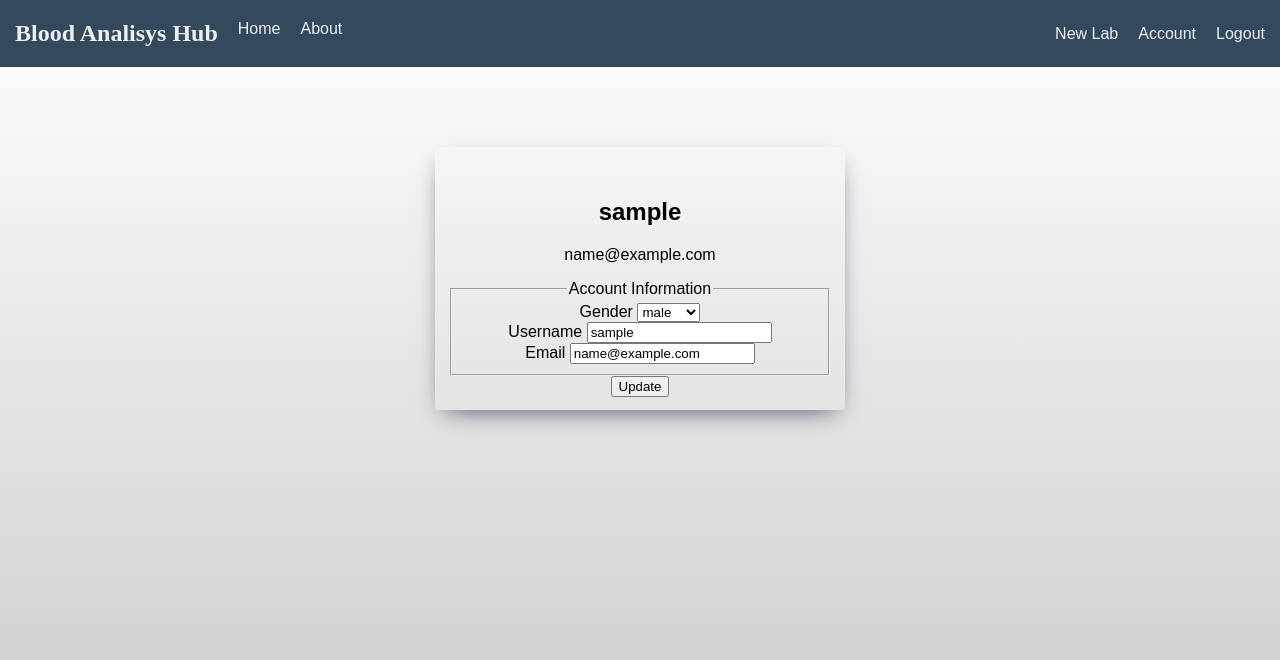
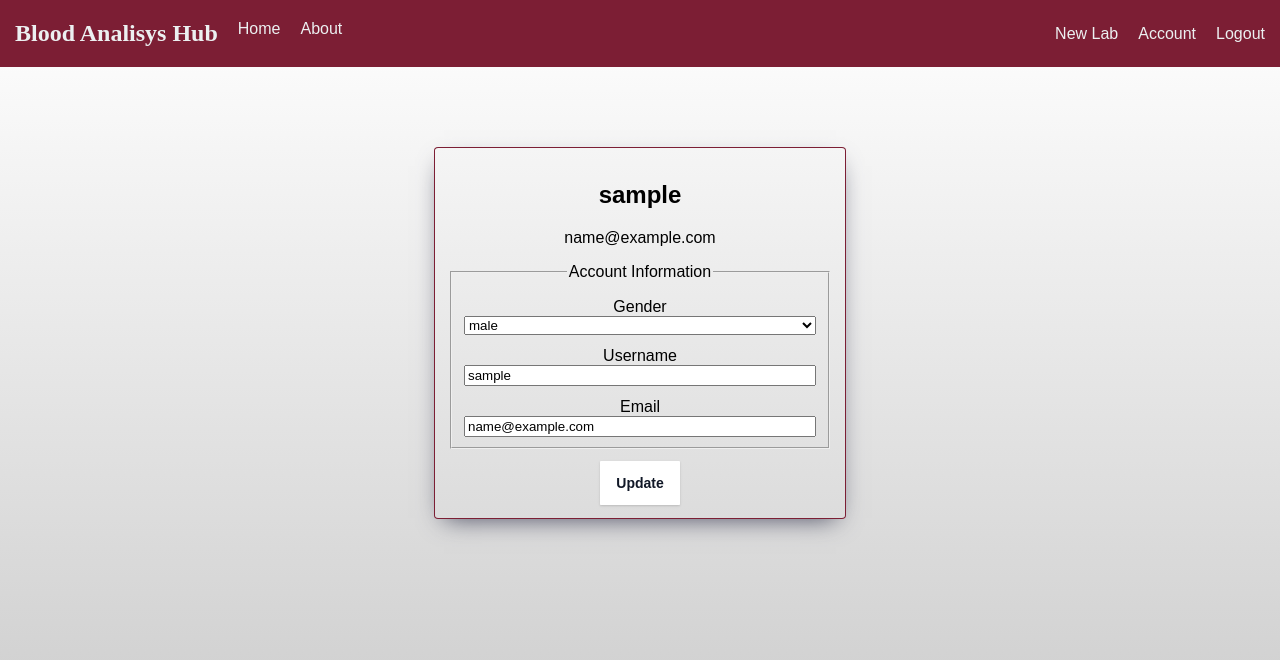
Before and after one commit to Connoisseur01/BloodAnalysis_Hub, a Flask app: page /account in a window 1280 px wide. Shown: the top 660 px of the page. Run offline with Flask 3, Linux system fonts and the light colour scheme; the visitor is signed in with stand-in values (Sample User, id 1); some libraries are stand-ins or nearby versions.

Commit message:
Change authorization forms look

```diff
--- a/blood_analysis_hub/static/main.css
+++ b/blood_analysis_hub/static/main.css
@@ -11,11 +11,21 @@ body {
 
 header {
   width: 100%;
-  background-color: #34495e;
+  background-color: rgb(124, 30, 52);
   color: #ecf0f1;
   padding: 0px;
   text-align: center;
   margin-bottom: 4rem;
+}
+
+.form {
+  display: flex;
+  flex-direction: column;
+  margin-bottom: .75rem;
+}
+
+.form-label {
+  margin-top: .75rem;
 }
 
 .auth-form
@@ -30,6 +40,7 @@ header {
     padding: 1%;
     margin-top: 10vh;
     text-align: center;
+    border: 1px solid rgb(124, 30, 52);
 }
 
 .navbar {
@@ -79,7 +90,7 @@ header {
   transform: translateX(-50%);
   padding: 15px;
   color: #000000;
-  border-radius: .5rem;
+  border-radius: 1%;
   box-shadow: 0 4px .5rem rgba(0, 0, 0, 0.2);
 }
 
@@ -103,20 +114,20 @@ header {
   grid-row: span 4;
   padding: 20px;
   text-align: center;
-  border: 2px solid #3498db;
-  border-radius: .5rem;
+  border: 2px solid rgb(124, 30, 52);
+  border-radius: 1%;
 }
 
 .test {
   text-decoration: none;
-  border-radius: .5rem;
+  border-radius: 1%;
   color: #111827;
   font-weight: 600;
   margin-bottom: 0.75rem;
 }
 
 .test:hover {
-  color: #3498db;
+  color: rgb(124, 30, 52);
 }
 
 .graph-buttons {
@@ -131,7 +142,7 @@ header {
 .option{
   background-color: #FFFFFF;
   border: 0;
-  border-radius: .5rem;
+  border-radius: 1%;
   box-sizing: border-box;
   color: #111827;
   font-size: .875rem;
@@ -171,8 +182,8 @@ header {
   padding: 10px;
   margin: 5px;
   text-decoration: none;
-  color: #3498db;
+  color: rgb(124, 30, 52);
   background-color: #ecf0f1;
-  border: 1px solid #3498db;
-  border-radius: 5px;
+  border: 1px solid rgb(124, 30, 52);
+  border-radius: 1%;
 }
--- a/blood_analysis_hub/templates/account.html
+++ b/blood_analysis_hub/templates/account.html
@@ -2,31 +2,22 @@
 {% block content %}
     <div class="auth-form">
         <div>
-            <img>
-            <div>
-                <h2>{{ current_user.username }}</h2>
-                <p>{{ current_user.email }}</p>
-            </div>
+            <h2>{{ current_user.username }}</h2>
+            <p>{{ current_user.email }}</p>
         </div>
         <form method="POST" action="" enctype="multipart/form-data">
             {{ form.hidden_tag() }}
-            <fieldset>
+            <fieldset class="form">
                 <Legend>Account Information</Legend>
-                <div>
-                    {{ form.gender.label() }}
+                    {{ form.gender.label(class="form-label") }}
                     {{ form.gender() }}
-                </div>
-                <div>
-                    {{ form.username.label() }}
+                    {{ form.username.label(class="form-label") }}
                     {{ form.username() }}
-                </div>
-                <div>
-                    {{ form.email.label() }}
+                    {{ form.email.label(class="form-label") }}
                     {{ form.email() }}
-                </div>
             </fieldset>
             <div>
-                {{ form.submit() }}
+                {{ form.submit(class="option") }}
             </div>
         </form>
     </div>
```
Also changed, not shown: blood_analysis_hub/templates/login.html (+5 -12 lines), blood_analysis_hub/templates/register.html (+4 -14 lines).
